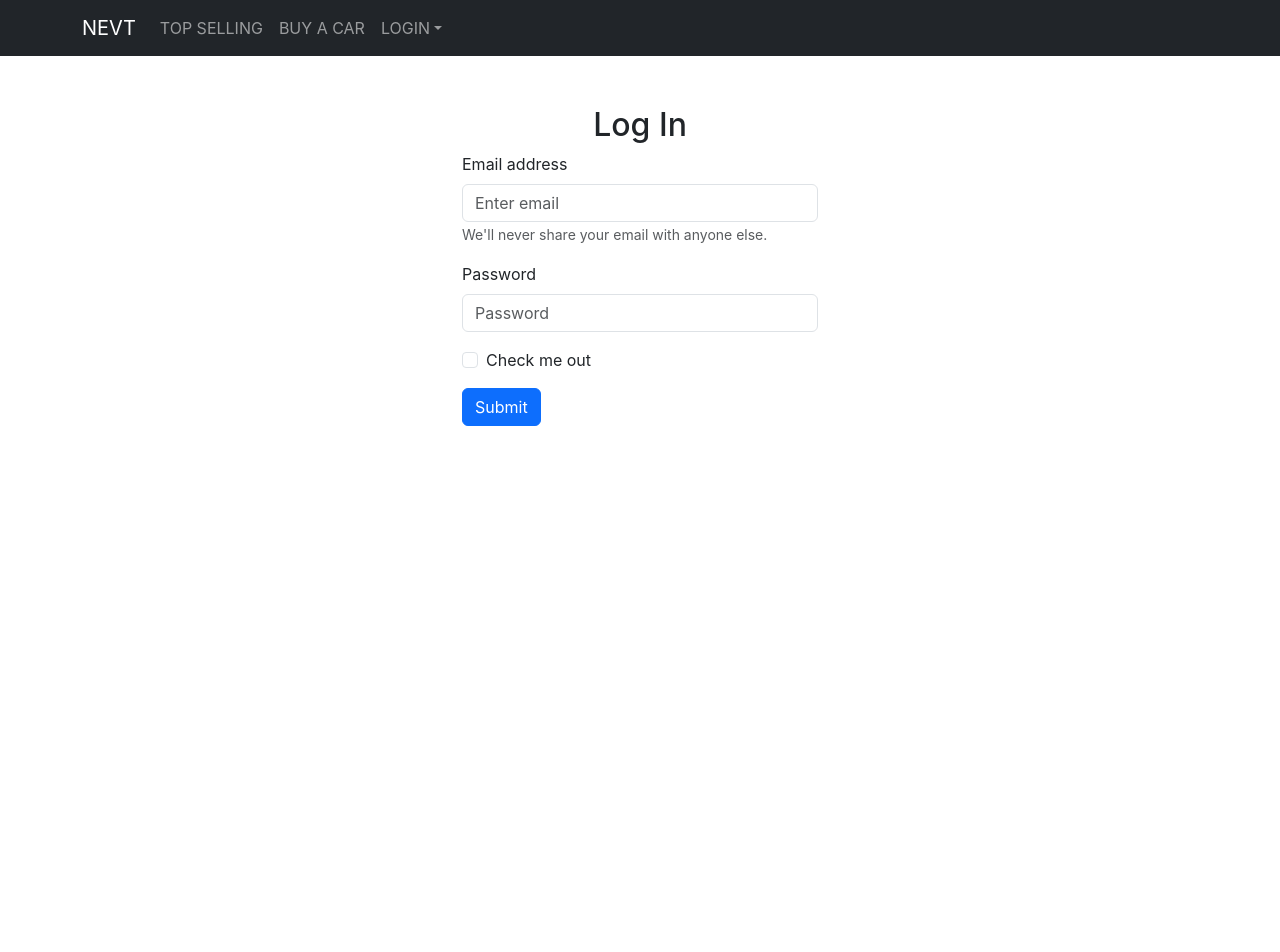
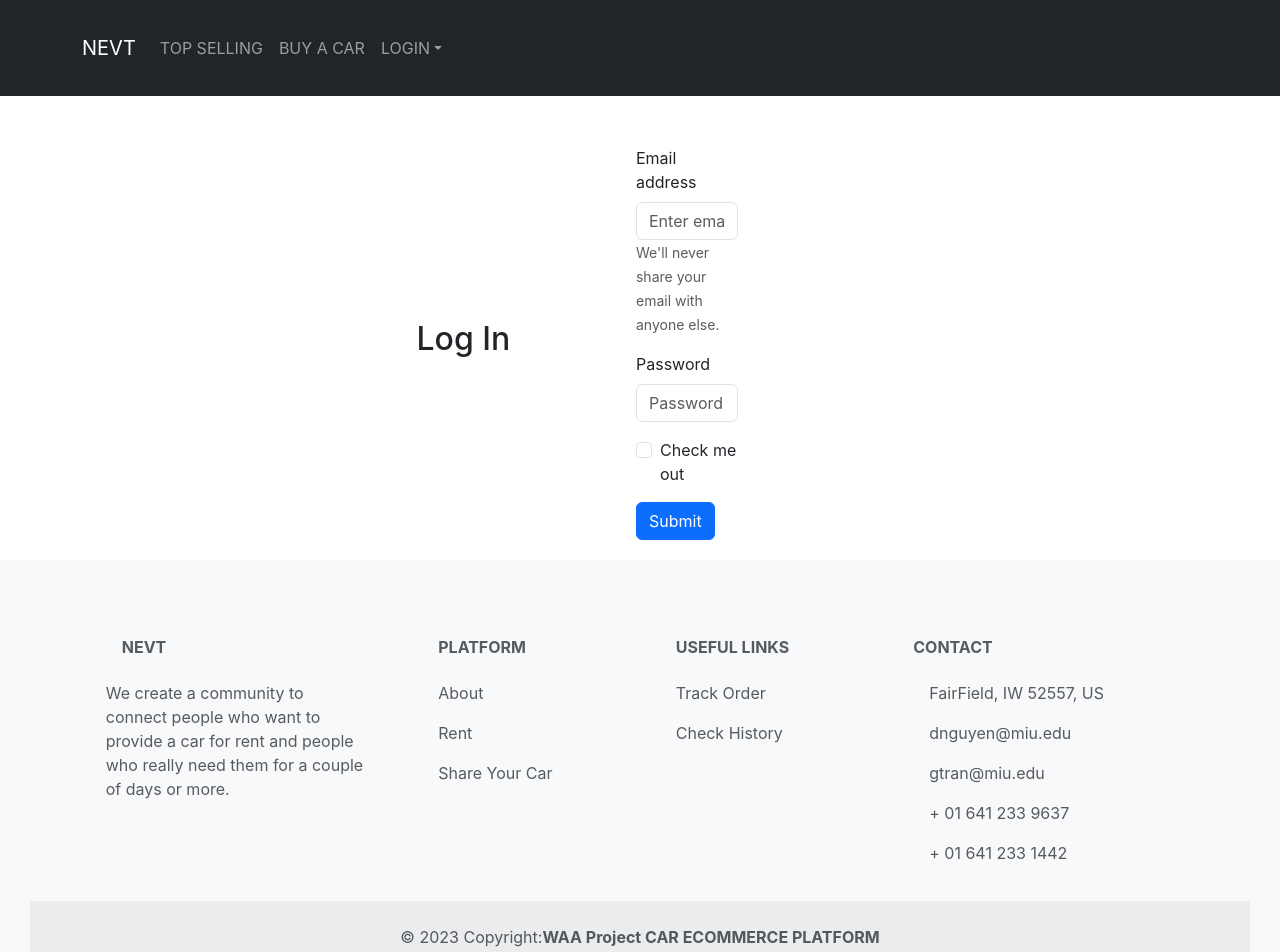
Before and after one commit to dinhthangnguyen/waa-nevt-fe, a React (Create React App) app: page /login in a window 1280 px wide. Shown: the top 952 px of the page. Before the commit the page ends 800 px from the top, so only its background shows below. Built offline with nearby package versions, Linux system fonts and the light colour scheme.

Commit message:
add footer

```diff
--- a/src/App.js
+++ b/src/App.js
@@ -1,6 +1,6 @@
 import './App.css';
 import { Button } from 'react-bootstrap';
-import {CustomNavBar} from './components';
+import {CustomFooter, CustomNavBar} from './components';
 import { BrowserRouter, Route, Routes } from 'react-router-dom';
 import { CarDetail, Login, Signup, HomePage } from './controllers';
 
@@ -17,6 +17,7 @@ function App() {
           <Route path="/signup" element={<Signup />} />
           <Route path="/" element={<HomePage />} />
         </Routes>
+        <CustomFooter />
       </BrowserRouter>
     </div>
   );
--- /dev/null
+++ b/src/components/footer/index.css
@@ -0,0 +1,25 @@
+.container {
+    margin-top: 20px;
+    margin-bottom: 20px;
+}
+.h2{
+    margin-top: 10px;
+}
+hr {
+    border: 1px solid #ccc;
+    margin-top: 20px;
+    margin-bottom: 20px;
+}
+
+.medium-img{
+    width: 100%;
+    height: 500px;
+}
+
+a {
+    text-decoration: none;
+}
+
+.footer {
+    padding: 30px;
+}
--- /dev/null
+++ b/src/components/footer/index.js
@@ -0,0 +1,67 @@
+import "./index.css";
+
+export const CustomFooter = () => {
+    return (
+        <footer className="text-center text-lg-start bg-light text-muted footer">
+            <section className="">
+                <div className="container text-center text-md-start mt-5">
+                    <div className="row mt-3">
+                        <div className="col-md-3 col-lg-4 col-xl-3 mx-auto mb-4">
+                            <h6 className="text-uppercase fw-bold mb-4">
+                                <i className="fas fa-gem me-3"></i>NEVT
+                            </h6>
+                            <p>
+                                We create a community to connect people who want to provide a car for rent and people who
+                                really need them for a couple of days or more.
+                            </p>
+                        </div>
+
+                        <div className="col-md-2 col-lg-2 col-xl-2 mx-auto mb-4">
+                            <h6 className="text-uppercase fw-bold mb-4">
+                                PLATFORM
+                            </h6>
+                            <p>
+                                <a href="/about" className="text-reset">About</a>
+                            </p>
+                            <p>
+                                <a href="/rent" className="text-reset">Rent</a>
+                            </p>
+                            <p>
+                                <a href="/owners" className="text-reset">Share Your Car</a>
+                            </p>
+
+
+                        </div>
+
+                        <div className="col-md-3 col-lg-2 col-xl-2 mx-auto mb-4">
+                            <h6 className="text-uppercase fw-bold mb-4">
+                                Useful links
+                            </h6>
+
+                            <p>
+                                <a href="/billings/track-order" className="text-reset">Track Order</a>
+                            </p>
+                            <p>
+                                <a href="/billings/track-email" className="text-reset">Check History</a>
+                            </p>
+                        </div>
+
+                        <div className="col-md-4 col-lg-3 col-xl-3 mx-auto mb-md-0 mb-4">
+                            <h6 className="text-uppercase fw-bold mb-4">Contact</h6>
+                            <p><i className="fas fa-home me-3"></i> FairField, IW 52557, US</p>
+                            <p><i className="fas fa-home me-3"></i> dnguyen@miu.edu</p>
+                            <p><i className="fas fa-home me-3"></i> gtran@miu.edu</p>
+                            <p><i className="fas fa-phone me-3"></i> + 01 641 233 9637</p>
+                            <p><i className="fas fa-print me-3"></i> + 01 641 233 1442</p>
+                        </div>
+                    </div>
+                </div>
+            </section>
+
+            <div className="text-center p-4" style={{"background-color": 'rgba(0, 0, 0, 0.05)'}}>
+                © 2023 Copyright:
+                <a className="text-reset fw-bold" href="/">WAA Project CAR ECOMMERCE PLATFORM</a>
+            </div>
+        </footer>
+    )
+}
--- a/src/components/index.js
+++ b/src/components/index.js
@@ -1,2 +1,3 @@
 
 export {CustomNavBar} from "./navbar";
+export {CustomFooter} from "./footer"
--- a/src/controllers/car-detail/index.css
+++ b/src/controllers/car-detail/index.css
@@ -0,0 +1,17 @@
+.box {
+    margin-top: 0px;
+    display: flex;
+    flex-direction: row;
+    justify-content: center;
+    align-items: center;
+
+}
+
+.cell {
+    width: 100px;
+    border: 1.5px double gray;
+    border-radius: 10px;
+    margin: 0 5px;
+    margin-top: 0px;
+
+}
--- a/src/controllers/car-detail/index.js
+++ b/src/controllers/car-detail/index.js
@@ -2,11 +2,14 @@ import React, { useEffect, useState } from "react";
 import useAPI from "../../api";
 import { useParams } from "react-router-dom";
 import { Col, Container, Row, Image } from "react-bootstrap";
+import Form from 'react-bootstrap/Form';
+import "./index.css";
+import ListGroup from 'react-bootstrap/ListGroup';
 
-const ImageGallery = ({images, firstHalf}) => {
+const ImageGallery = ({ images, firstHalf }) => {
     const [imageSet, setImageSet] = useState([]);
     useEffect(() => {
-        const size = parseInt(images.length /2);
+        const size = parseInt(images.length / 2);
         if (firstHalf) {
             let temp = [];
             for (let index = 0; index <= size; index++) {
@@ -24,11 +27,38 @@ const ImageGallery = ({images, firstHalf}) => {
     }, [images, firstHalf]);
 
     return (
-        <Col lg={6} className="mb-6 mb-lg-0" id={firstHalf ? "leftGallery": "rightGalery"} >
-        {imageSet.map(e => {
-            return <Image key={e} src={e} rounded className="w-100 shadow-1-strong mb-4"/>
-        })}
-     </Col>
+        <Col lg={6} className="mb-6 mb-lg-0" id={firstHalf ? "leftGallery" : "rightGalery"} >
+            {imageSet.map(e => {
+                return <Image key={e} src={e} rounded className="w-100 shadow-1-strong mb-4" />
+            })}
+        </Col>
+    )
+}
+
+const AtributeType = ({ attributeType, selectAtrribute }) => {
+    return (
+        <div >
+            <h1 id="attributeType">{attributeType.type.toUpperCase()} OPTIONS</h1>
+            <div className="box">
+                {attributeType.items.map(e => {
+                    return <div className="cell" key={e.value}>
+                        <h5 className="card-text text-success">
+                            {e.value}
+                        </h5>
+                        <div>
+                            {e.additionalPrice}
+                        </div>
+                    </div>
+                    // return <Form.Check // prettier-ignore
+                    //     inline
+                    //     type={"radio"}
+                    //     id={e.value}
+                    //     label={`${e.value} ${e.additionalPrice}`}
+                    // />
+
+                })}
+            </div>
+        </div>
     )
 }
 
@@ -52,7 +82,7 @@ export const CarDetail = () => {
         }
     }
     return (
-        <div>
+        <div className="car">
             {car && (
                 <Container>
                     <Row>
@@ -70,8 +100,16 @@ export const CarDetail = () => {
                     </Row>
 
                     <Row>
-                        <ImageGallery images={car.images} firstHalf={true}/>
-                        <ImageGallery images={car.images} firstHalf={false}/>
+                        <ImageGallery images={car.images} firstHalf={true} />
+                        <ImageGallery images={car.images} firstHalf={false} />
+                    </Row>
+
+                    <Row className="text-center">
+                        {car.attributeTypes.map(attributeType => (
+                            <Col lg={12} className="mb-6 mb-lg-0" id={attributeType.type} >
+                                <AtributeType attributeType={attributeType} />
+                            </Col>
+                        ))}
                     </Row>
 
                 </Container>
```
